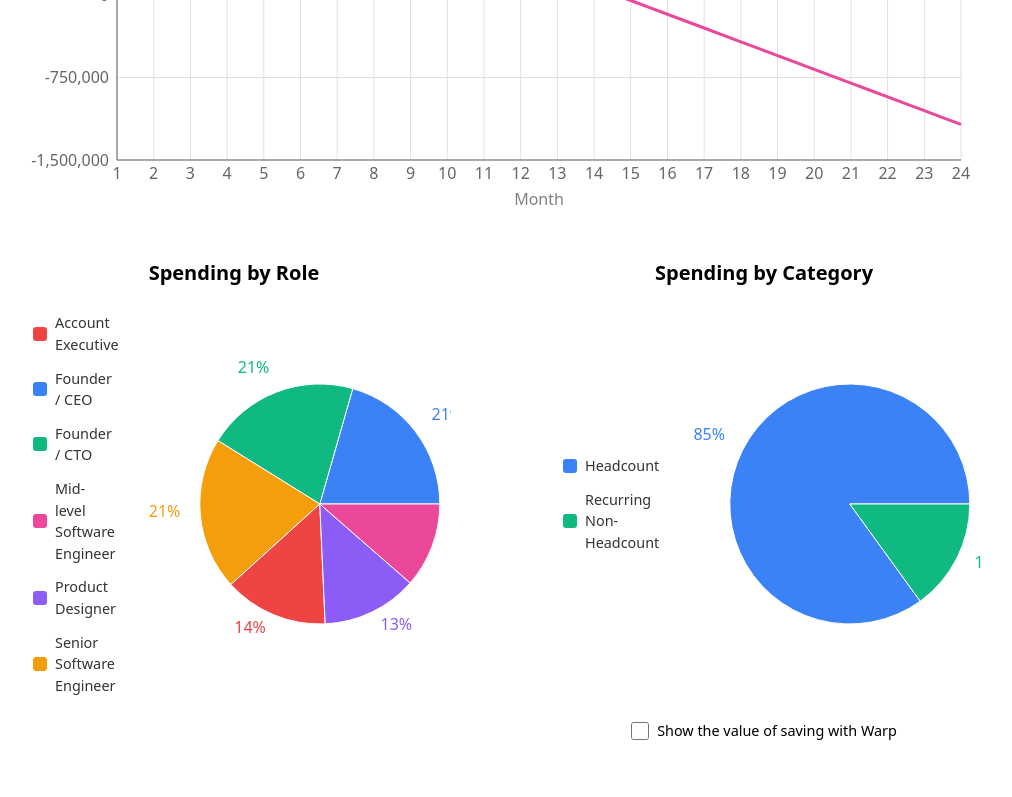
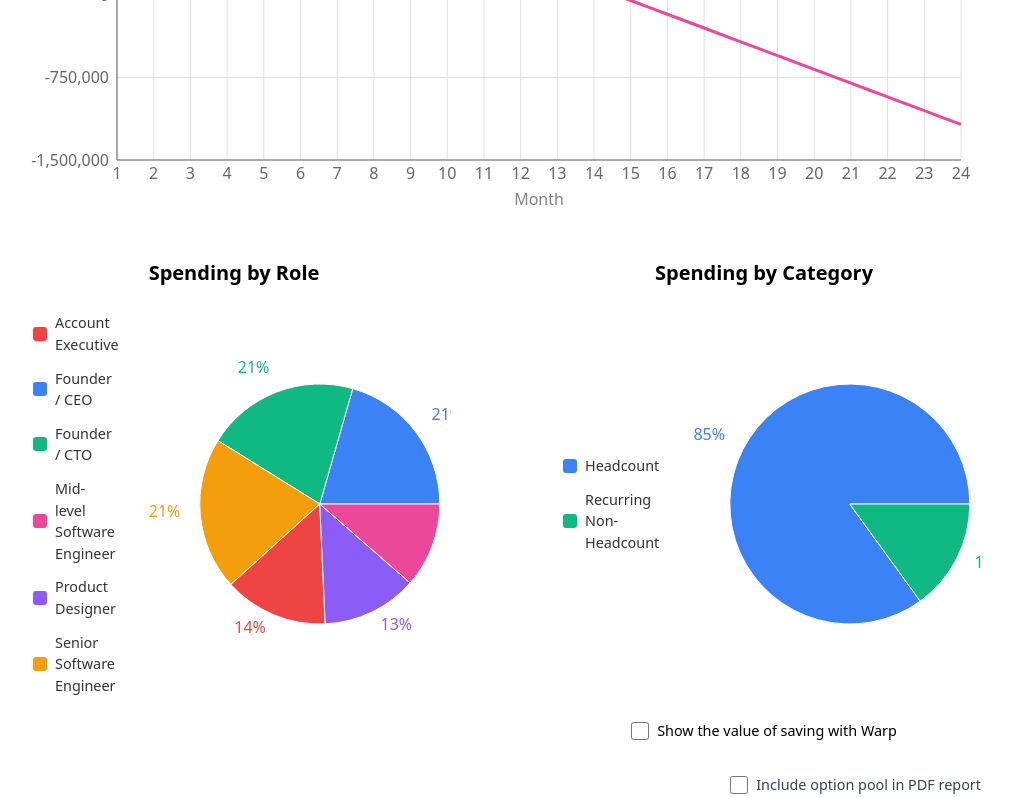
Before and after one commit to philipzlp/warp-project, a React (Vite) app: page / in a window 1280 px wide. Shown: the part 2000-2797 px from the top of the page, without its empty margins (251-1263 px from the left). Built offline with nearby package versions, Linux system fonts and the light colour scheme.

Commit message:
adding options to report

```diff
--- a/src/App.jsx
+++ b/src/App.jsx
@@ -392,6 +392,10 @@ function App() {
   const rolePieChartRef = useRef(null)
   const categoryPieChartRef = useRef(null)
   const aiInsightsRef = useRef(null)
+  const optionPoolRef = useRef(null)
+
+  // State for option pool PDF inclusion toggle
+  const [includeOptionPoolInPDF, setIncludeOptionPoolInPDF] = useState(false)
 
   async function handleExportToPDF() {
     try {
@@ -580,6 +584,21 @@ function App() {
         yPosition += imgHeight + 5
       }
 
+      // Capture and add option pool section if toggle is enabled
+      if (includeOptionPoolInPDF && optionPoolRef.current) {
+        const optionPoolCanvas = await html2canvas(optionPoolRef.current, {
+          backgroundColor: '#ffffff',
+          scale: 2,
+        })
+        const optionPoolImg = optionPoolCanvas.toDataURL('image/png')
+        const imgWidth = pageWidth - 2 * margin
+        const imgHeight = (optionPoolCanvas.height * imgWidth) / optionPoolCanvas.width
+
+        checkNewPage(imgHeight)
+        pdf.addImage(optionPoolImg, 'PNG', margin, yPosition, imgWidth, imgHeight)
+        yPosition += imgHeight + 5
+      }
+
       // Save the PDF
       pdf.save(`${currentScenario.name.replace(/\s+/g, '_')}_report.pdf`)
     } catch (error) {
@@ -627,17 +646,19 @@ function App() {
           textAlign: 'center',
         }}>
           <div style={{
-            fontSize: '3rem',
+            fontSize: '2rem',
             fontWeight: 700,
             fontFamily: 'Arial, sans-serif',
-            lineHeight: 1,
+            lineHeight: 1.2,
             display: 'flex',
             alignItems: 'center',
             justifyContent: 'center',
-            gap: '0.1em',
+            gap: '0.05em',
+            flexWrap: 'wrap',
           }}>
+            <span style={{ color: '#ffffff' }}>Auto</span>
             <span style={{ color: '#ffffff' }}>V</span>
-            <span style={{ color: '#000000', backgroundColor: '#ffffff', padding: '0 0.1em' }}>U</span>
+            <span style={{ color: '#000000', backgroundColor: '#ffffff', padding: '0 0.1em' }}>u</span>
           </div>
         </div>
         <h2 style={{ marginBottom: '1rem', fontSize: '1.1rem', fontWeight: 600 }}>
@@ -1823,7 +1844,41 @@ function App() {
             />
           </div>
         </div>
-        <OptionPoolSuggestion />
+        <div ref={optionPoolRef}>
+          <div style={{
+            display: 'flex',
+            alignItems: 'center',
+            justifyContent: 'space-between',
+            marginBottom: '1rem',
+            padding: '0 2rem',
+          }}>
+            <div style={{ flex: 1 }}></div>
+            <label
+              style={{
+                display: 'flex',
+                alignItems: 'center',
+                gap: '0.5rem',
+                cursor: 'pointer',
+                fontSize: '0.9rem',
+                fontWeight: 500,
+                color: '#374151',
+              }}
+            >
+              <input
+                type="checkbox"
+                checked={includeOptionPoolInPDF}
+                onChange={(e) => setIncludeOptionPoolInPDF(e.target.checked)}
+                style={{
+                  width: '18px',
+                  height: '18px',
+                  cursor: 'pointer',
+                }}
+              />
+              <span>Include option pool in PDF report</span>
+            </label>
+          </div>
+          <OptionPoolSuggestion />
+        </div>
           </>
         )}
       </main>
```
